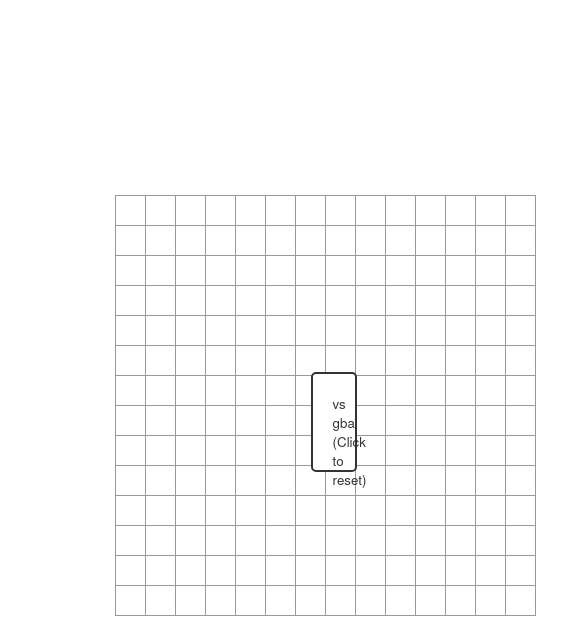
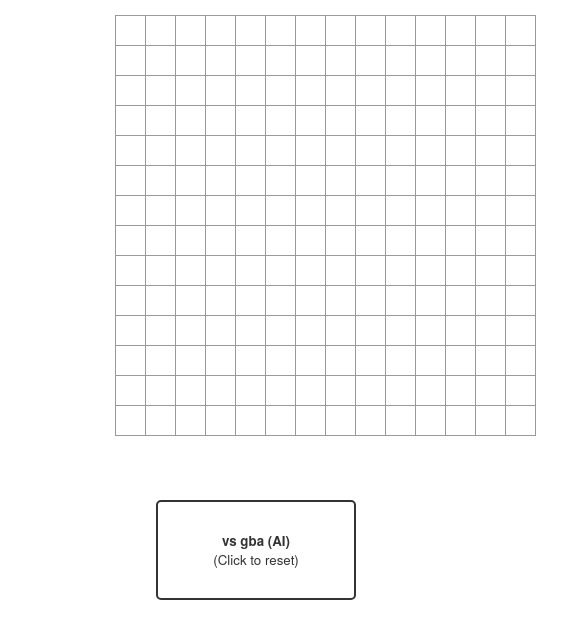
Before and after one commit to sabertazimi/gba, a React app: page / in a window 390 px wide. Shown: the top 638 px of the page, 585 px wide, since content can reach past the window. Built offline with nearby package versions, Linux system fonts and the light colour scheme.

Commit message:
update(UI): responsive for mobile device

```diff
--- a/src/components/GoBang.jsx
+++ b/src/components/GoBang.jsx
@@ -154,7 +154,7 @@ class GoBang extends React.Component {
     } = this.state;
     const cellNodes = [];
     const resultText = [
-      `vs ${AI.config.name}`,
+      `vs ${AI.config.name} (AI)`,
       'Black Wins',
       'White Wins',
       'Dead Game',
@@ -192,7 +192,9 @@ class GoBang extends React.Component {
 
         <div className="info">
           <button type="button" className={`info__button ${enabled ? '' : 'info__button--wins'}`} onClick={() => { this.reset(); }}>
-            {resultText[result]}
+            <strong>
+              {resultText[result]}
+            </strong>
             <br />
             (Click to reset)
           </button>
--- a/src/components/GoBang.scss
+++ b/src/components/GoBang.scss
@@ -11,7 +11,9 @@
 .board {
   position: relative;
   flex: 1;
-  height: 484px;
+  min-width: 500px;
+  min-height: 500px;
+  margin: 0 auto;
 }
 
 .cells {
@@ -29,7 +31,7 @@
   &__button {
     display: block;
     transition: 0.2s all ease-in;
-    width: 30%;
+    width: 200px;
     height: 100px;
     margin: 0 auto;
     padding: 20px;
@@ -51,3 +53,15 @@
     color: $color-white;
   }
 }
+
+@media (max-width: 687px) {
+  .gobang {
+    flex-direction: column;
+    align-items: center;
+    justify-content: flex-start;
+  }
+
+  .info {
+    height: auto;
+  }
+}
--- a/src/index.html
+++ b/src/index.html
@@ -5,7 +5,7 @@
   <meta charset="utf-8">
   <meta name="viewport" content="width=device-width, initial-scale=1, shrink-to-fit=no">
   <meta name="theme-color" content="#000000">
-  <title>GoBang AI</title>
+  <title>gba - a simple GoBang Ai</title>
 </head>
 
 <body>
```
